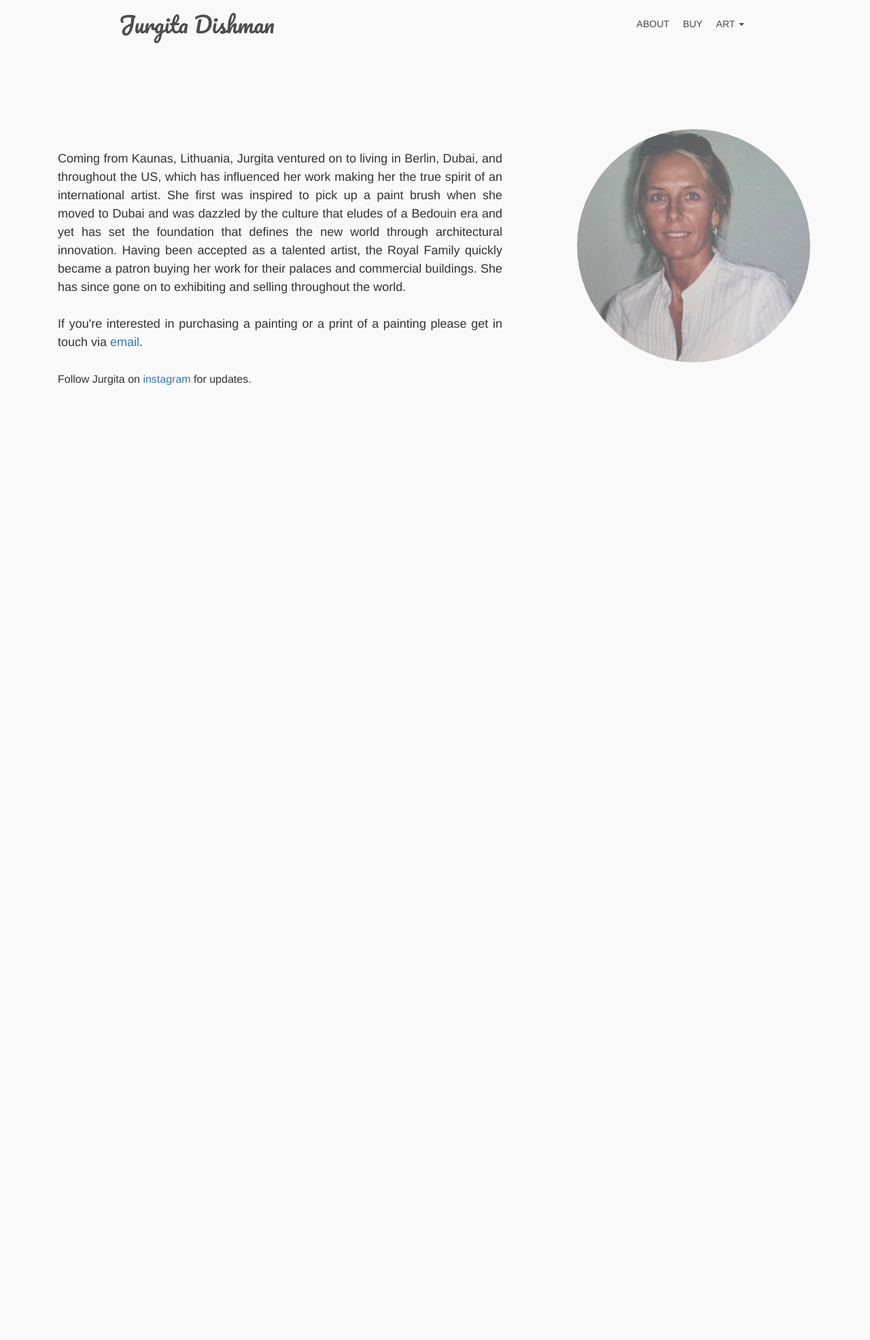
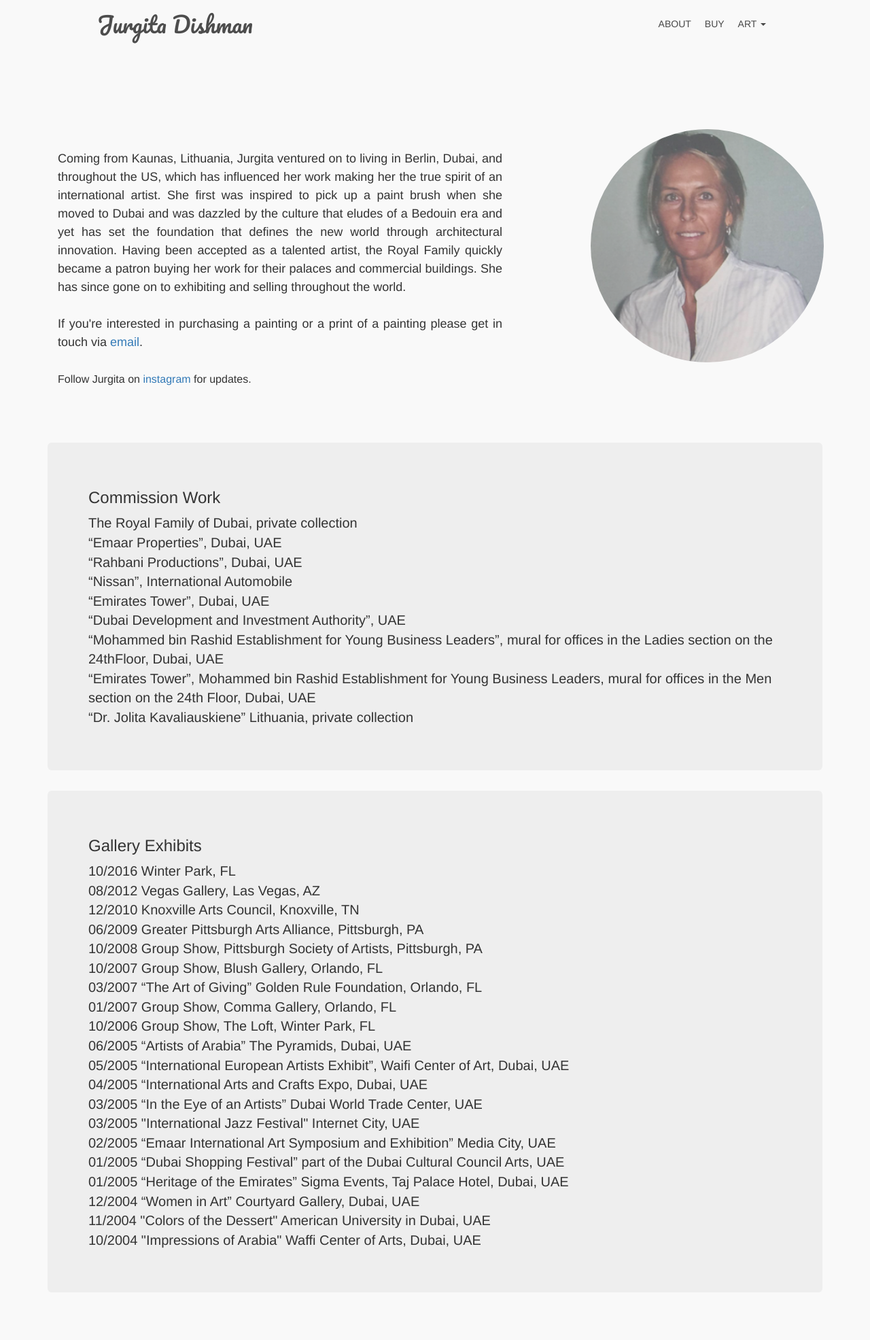
Before and after one commit to agnaite/jurgitadishman, a Jekyll site: the page built from about.html, in a window 1280 px wide. Shown: the whole page at 68% size. Built offline with Jekyll 4.4.1, drawn with Linux system fonts in a browser that asks for light colours; nearby versions of some CDN libraries; before the commit the page ends 900 px from its top, so only the background shows below that.

Commit message:
Added images to buy.html, added exhibit and commission work

```diff
--- a/_includes/footer.html
+++ b/_includes/footer.html
@@ -39,7 +39,7 @@
 	    if(current=="/portfolio_animals.html" || current=="/portfolio_people.html"  || current=="/portfolio_nature.html" || current=="/portfolio_popart.html") {
 	    	$("#art").addClass("active");
 	    }
-	})
+	});
 
 });
 
--- a/about.html
+++ b/about.html
@@ -19,4 +19,47 @@ excerpt: This is the greatest website on earth. Share! Like! Subscribe! I'm dead
 			<img src="img/profile1.jpg" id="about-pic">
 		</div>
 	</div>
+	<div class="about-wrap col-md-12 work jumbotron">
+		<h3>Commission Work</h3>
+		<p>
+			The Royal Family of Dubai, private collection<br>
+			“Emaar Properties”, Dubai, UAE<br>
+			“Rahbani Productions”, Dubai, UAE <br>
+			“Nissan”, International Automobile<br>
+			“Emirates Tower”, Dubai, UAE<br>
+			“Dubai Development and Investment Authority”, UAE <br>
+			“Mohammed bin Rashid Establishment for Young Business Leaders”, mural for offices in the Ladies section on the 24thFloor, Dubai, UAE<br>
+			“Emirates Tower”, Mohammed bin Rashid Establishment for Young Business Leaders, mural for offices in the Men section on the 24th Floor, Dubai, UAE<br>
+			“Dr. Jolita Kavaliauskiene” Lithuania, private collection
+
+
+		</p>
+	</div>
+	<div class="about-wrap col-md-12 exhibits jumbotron">
+		<h3>Gallery Exhibits</h3>
+		<p>
+			10/2016 Winter Park, FL<br>
+			08/2012 Vegas Gallery, Las Vegas, AZ<br>
+			12/2010 Knoxville Arts Council, Knoxville, TN<br>
+			06/2009 Greater Pittsburgh Arts Alliance, Pittsburgh, PA<br>
+			10/2008 Group Show, Pittsburgh Society of Artists, Pittsburgh, PA<br>
+			10/2007 Group Show, Blush Gallery, Orlando, FL<br>
+			03/2007 “The Art of Giving” Golden Rule Foundation, Orlando, FL<br>
+			01/2007 Group Show, Comma Gallery, Orlando, FL<br>
+			10/2006 Group Show, The Loft, Winter Park, FL<br>
+			06/2005 “Artists of Arabia” The Pyramids, Dubai, UAE<br>
+			05/2005 “International European Artists Exhibit”, Waifi Center of Art, Dubai, UAE<br>
+			04/2005 “International Arts and Crafts Expo, Dubai, UAE<br>
+			03/2005 “In the Eye of an Artists” Dubai World Trade Center, UAE<br>
+			03/2005 "International Jazz Festival" Internet City, UAE<br>
+			02/2005 “Emaar International Art Symposium and Exhibition” Media City, UAE<br>
+			01/2005 “Dubai Shopping Festival” part of the Dubai Cultural Council Arts, UAE<br>
+			01/2005 “Heritage of the Emirates” Sigma Events, Taj Palace Hotel, Dubai, UAE<br>
+			12/2004 “Women in Art” Courtyard Gallery, Dubai, UAE<br>
+			11/2004 "Colors of the Dessert" American University in Dubai, UAE<br>
+			10/2004 "Impressions of Arabia" Waffi Center of Arts, Dubai, UAE
+
+
+		</p>
+	</div>
 </div>
--- a/buy.html
+++ b/buy.html
@@ -9,5 +9,10 @@ layout: default
 			<br/><br/>
 			<span class="insta">Follow Jurgita on <a href="http://www.instagram.com/jurgita.art">instagram</a> for updates.</span>
 		</p>
+		<div class="buy-img">
+			<img src="img/buy1.jpg">
+			<img src="img/buy2.jpg">
+			<img src="img/buy3.jpg">
+		</div>
 	</div>
 </div>
--- a/css/app.scss
+++ b/css/app.scss
@@ -46,8 +46,7 @@ body{
 	margin: 0;
 	background-color: $bgr-color;
 	padding-bottom: 40px;
-/*	font-family: 'Arimo', sans-serif;
-*/}
+}
 
 	.navbar-default .navbar-nav > .active > a,
 	.navbar-default .navbar-nav > .active > a:hover,
@@ -75,7 +74,7 @@ body{
 .navbar {
 	background-color: transparent;
 	border: none;
-	width: 75%;
+	width: 80%;
 	margin: 10px auto;
 
 	@media screen and (max-width: 520px) {
@@ -159,6 +158,23 @@ body{
 		}
 }
 
+
+.buy-img {
+	text-align: center;
+	padding-top: 60px;
+
+	img {
+		width: 350px;
+		margin: 10px;
+		border: 10px solid white;
+	}
+	@media screen and (max-width: 520px) {
+		text-align: left;
+		position: absolute;
+		left:0;
+	}
+}
+
 .about-wrap {
 	width: 90%;
 
@@ -167,6 +183,41 @@ body{
 		padding: 0;
 		margin: 0;
 	}
+}
+
+.work {
+	margin-top: 80px;
+	width: 100%;
+
+	p {
+		font-size: 20px;
+	}
+
+	@media screen and (max-width: 520px) {
+		padding: 3px 0;
+		margin-top: 30px;
+
+		p {
+			font-size: 16px;
+		}
+	}
+}
+
+.exhibits {
+	width: 100%;
+	p {
+		font-size: 20px;
+	}
+
+	@media screen and (max-width: 520px) {
+		padding: 3px 0;
+		margin-top: 10px;
+
+		p {
+			font-size: 16px;
+		}
+	}
+}
 
 	#about-text {
 		text-align: justify;
@@ -183,14 +234,13 @@ body{
 		width: 110%;
 		display: block;
 		margin-top: 50px;
-		margin-left: 80px;
+		margin-left: 100px;
 		opacity: 0.75;
 		border-radius: 100%;
 
-			@media screen and (max-width: 520px) {
-				margin: 0 auto;
-				width: 60%;
-			}
+		@media screen and (max-width: 520px) {
+			margin: 0 auto;
+			width: 60%;
 		}
 	}
 }
```
Also changed, not shown: portfolio_nature.html (+13 -0 lines), portfolio_people.html (+15 -0 lines), img/nature/n13.jpg (added), img/people/h23.jpg (added), 12 other files.
